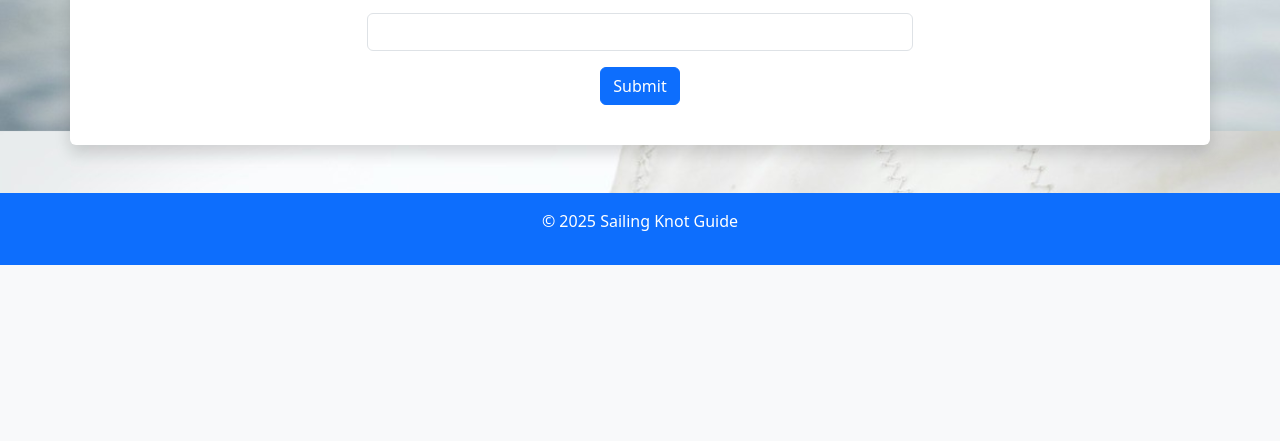
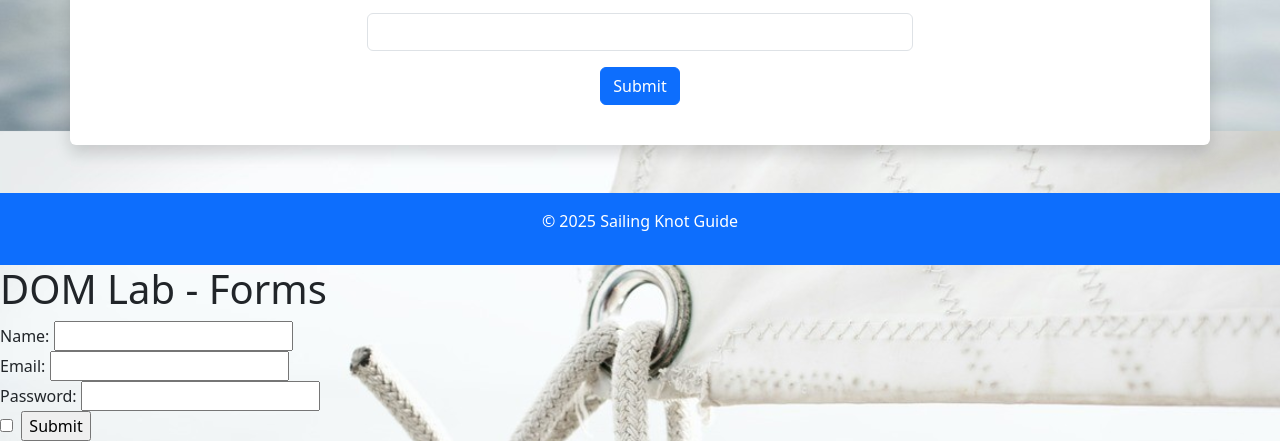
Before and after one commit to aruttle/assignment_module2, a plain HTML site: page knot-quiz.html in a window 1280 px wide. Shown: the part 669-1110 px from the top of the page. Before the commit the page ends 934 px from the top, so only its background shows below. Drawn offline with nearby package versions, Linux system fonts and the light colour scheme.

Commit message:
Adding Quiz Completed Form to Html

```diff
--- a/knot-quiz.html
+++ b/knot-quiz.html
@@ -62,6 +62,25 @@
         <p>&copy; 2025 Sailing Knot Guide</p>
     </footer>
 
+    <!-- Quiz Completed Form  -->
+    <h1>DOM Lab - Forms</h1>
+
+  <form id="myForm">
+    <label for="name">Name:</label>
+    <input type="text" id="name" required><br>
+
+    <label for="email">Email:</label>
+    <input type="email" id="email" required><br>
+
+    <label for="password">Password:</label>
+    <input type="password" id="password" required><br>
+
+    <input type="checkbox" id="myCheckbox">
+    <label for="myCheckbox"></label>
+
+    <input type="submit" value="Submit">
+  </form>
+
     <!-- Bootstrap Bundle -->
     <script src="https://cdn.jsdelivr.net/npm/bootstrap@5.3.0/dist/js/bootstrap.bundle.min.js"></script>
 </body>
--- a/script.js
+++ b/script.js
@@ -128,7 +128,7 @@ document.addEventListener("DOMContentLoaded", () => {
         } else {
             quizFeedback.textContent = "";
             if (index <= 2) {
-                quizQuestionLabel.textContent = "Quiz complete! Maybe have a look at the Knot Guide again :) !";
+                quizQuestionLabel.textContent = "Quiz complete! Maybe have a look at the Knot Guide again!";
             } else if (index === 3) {
                 quizQuestionLabel.textContent = "Quiz complete! Good Job!";
             } else {
@@ -165,4 +165,12 @@ document.addEventListener("DOMContentLoaded", () => {
             setTimeout(loadNextQuestion, 1000);
         });
     }
+
+    // ====================================
+    //  Form & Local Storage  Functionality
+    // ====================================
+
+
+
+
 });
```
